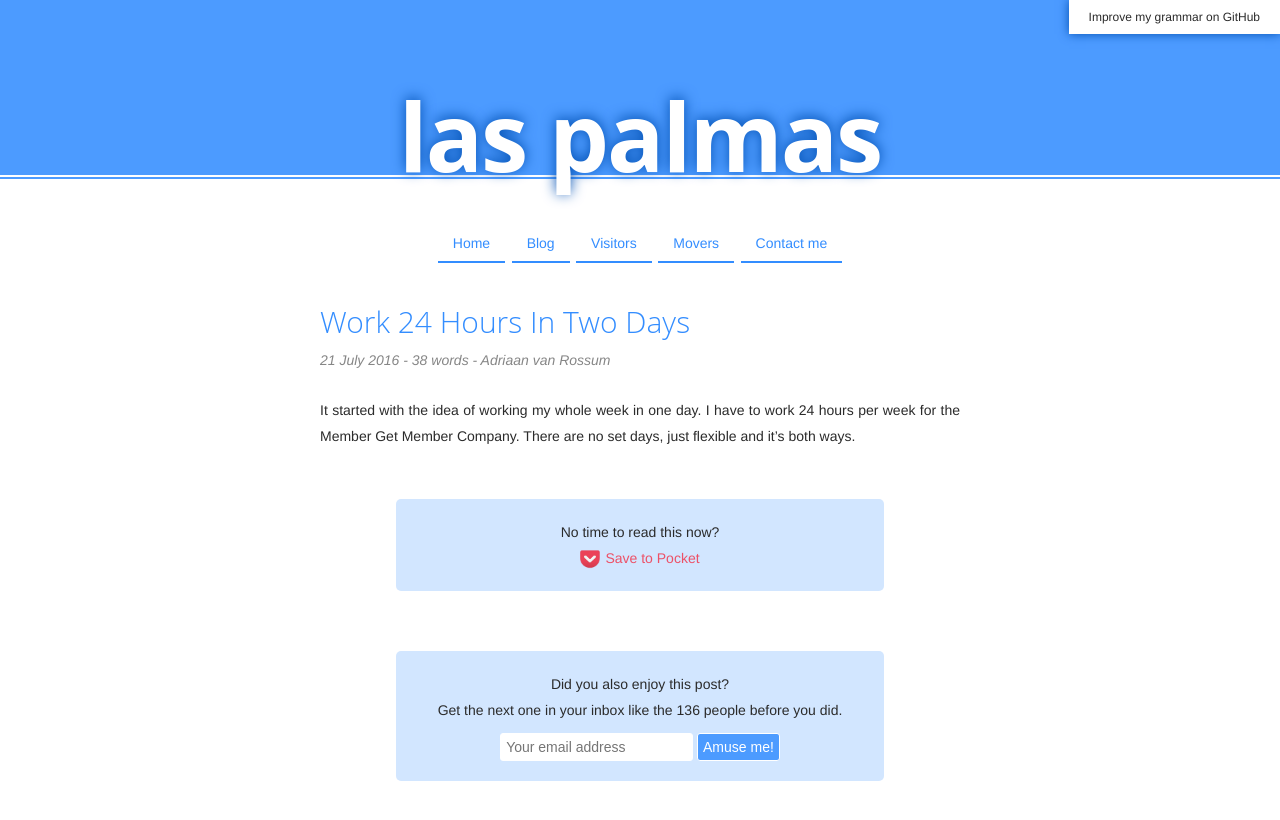
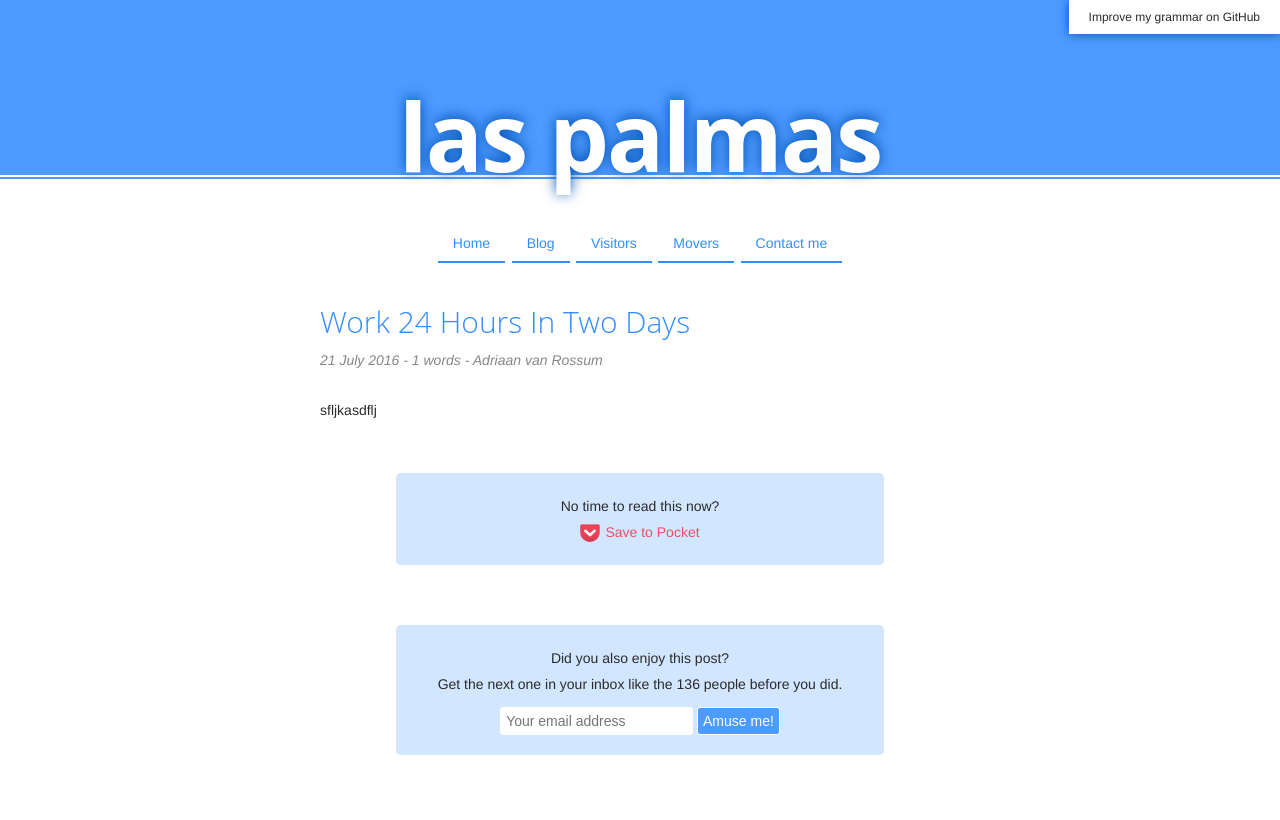
Before and after one commit to adriaandotcom/laspalmas.adriaan.io, a Jekyll site: the page built from _posts/2016-07-21-work-24-hours-in-two-days.md, in a window 1280 px wide. Shown: the top 820 px of the page. Built offline with Jekyll 4.4.1, drawn with Linux system fonts in a browser that asks for light colours.

Commit message:
Update 2016-07-21-work-24-hours-in-two-days.md

```diff
--- a/_posts/2016-07-21-work-24-hours-in-two-days.md
+++ b/_posts/2016-07-21-work-24-hours-in-two-days.md
@@ -1,5 +1,4 @@
 ---
-featured_image: '/images/posts/work-24-hours-in-two-days/calendar.png'
 ---
 
-It started with the idea of working my whole week in one day. I have to work 24 hours per week for the Member Get Member Company. There are no set days, just flexible and it's both ways.
+sfljkasdflj
```
